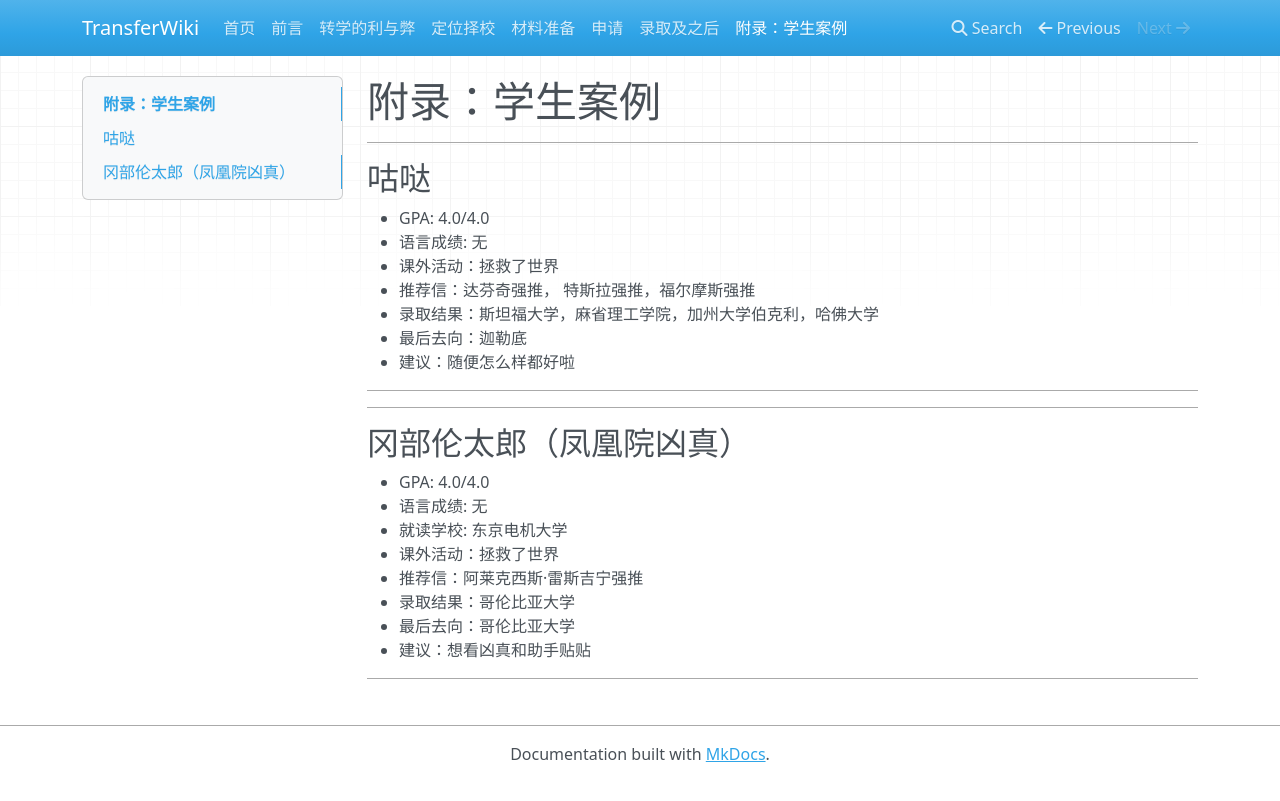
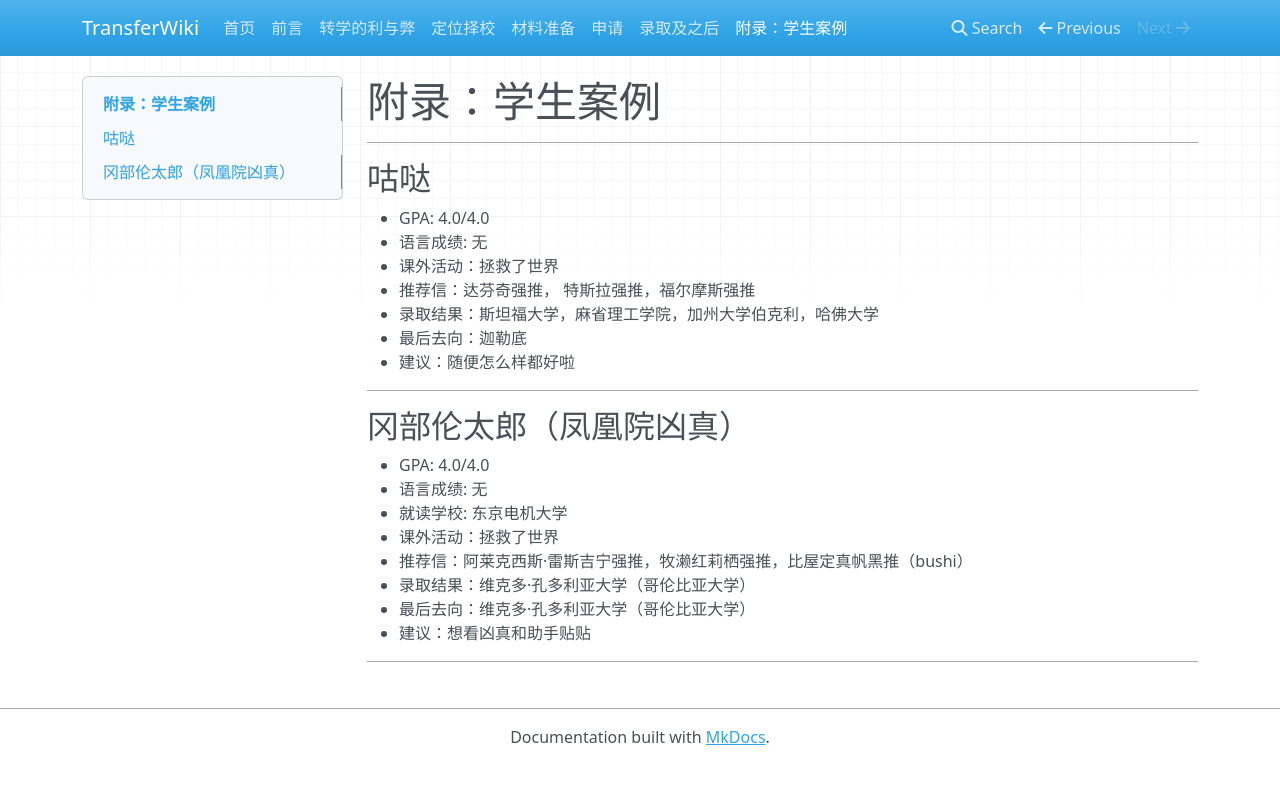
Before and after one commit to SihanXU/TransferWiki, an MkDocs documentation site: the page built from docs/bgs.md, in a window 1280 px wide. Shown: the top 801 px of the page. Built offline with MkDocs 1.6.1, drawn with Linux system fonts in a browser that asks for light colours; nearby versions of some CDN libraries.

Commit message:
Update bgs.md

```diff
--- a/docs/bgs.md
+++ b/docs/bgs.md
@@ -14,17 +14,15 @@
 
 ***
 
-***
-
 ## 冈部伦太郎（凤凰院凶真）
 
 - GPA: 4.0/4.0
 - 语言成绩: 无
 - 就读学校: 东京电机大学
 - 课外活动：拯救了世界
-- 推荐信：阿莱克西斯·雷斯吉宁强推
-- 录取结果：哥伦比亚大学
-- 最后去向：哥伦比亚大学
+- 推荐信：阿莱克西斯·雷斯吉宁强推，牧濑红莉栖强推，比屋定真帆黑推（bushi）
+- 录取结果：维克多·孔多利亚大学（哥伦比亚大学）
+- 最后去向：维克多·孔多利亚大学（哥伦比亚大学）
 - 建议：想看凶真和助手贴贴
 
 ***
```
